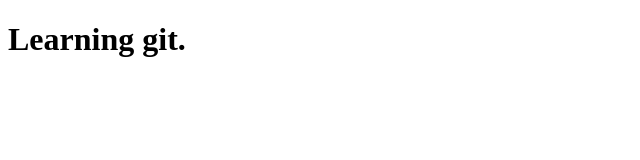
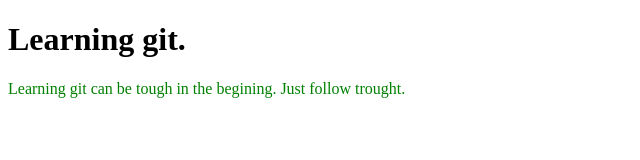
Before and after one commit to MarkoN90/learningGit, a plain HTML site: page index.html in a window 1280 px wide. Shown: the whole page, without its empty margins (0-640 px from the left). Drawn offline with Linux system fonts and the light colour scheme.

Commit message:
adding paragraf complaining about git being complicated

```diff
--- a/index.html
+++ b/index.html
@@ -3,8 +3,10 @@
 	<head>
 		<meta charset="utf-8">
 		<title></title>
+		<link rel="stylesheet" href="style.css">
 	</head>
 	<body>
 		<h1>Learning git.</h1>
+		<p>Learning git can be tough in the begining. Just follow trought.</p>
 	</body>
 </html>
--- a/style.css
+++ b/style.css
@@ -0,0 +1,3 @@
+p {
+	color: green;
+}
```
